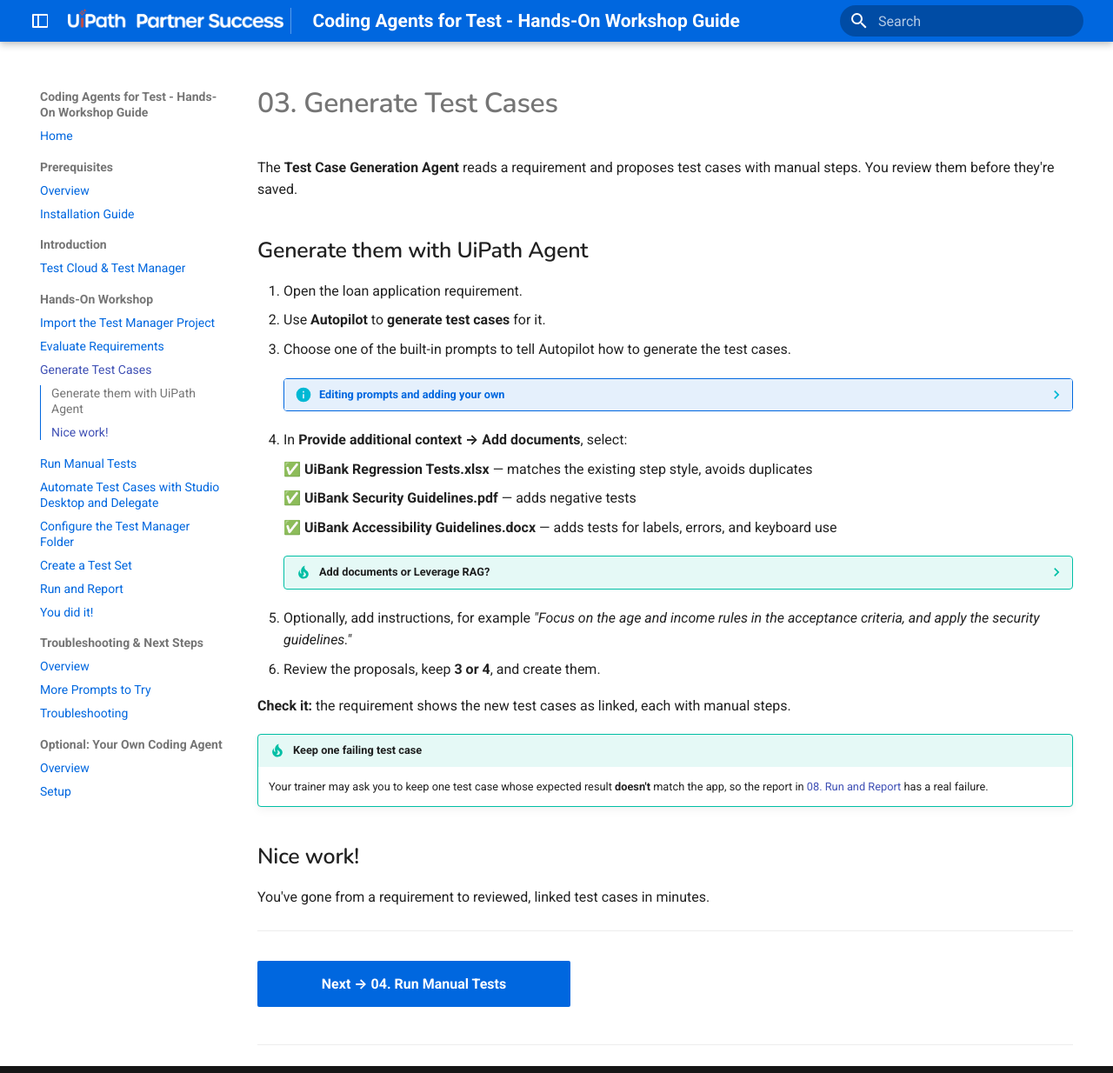
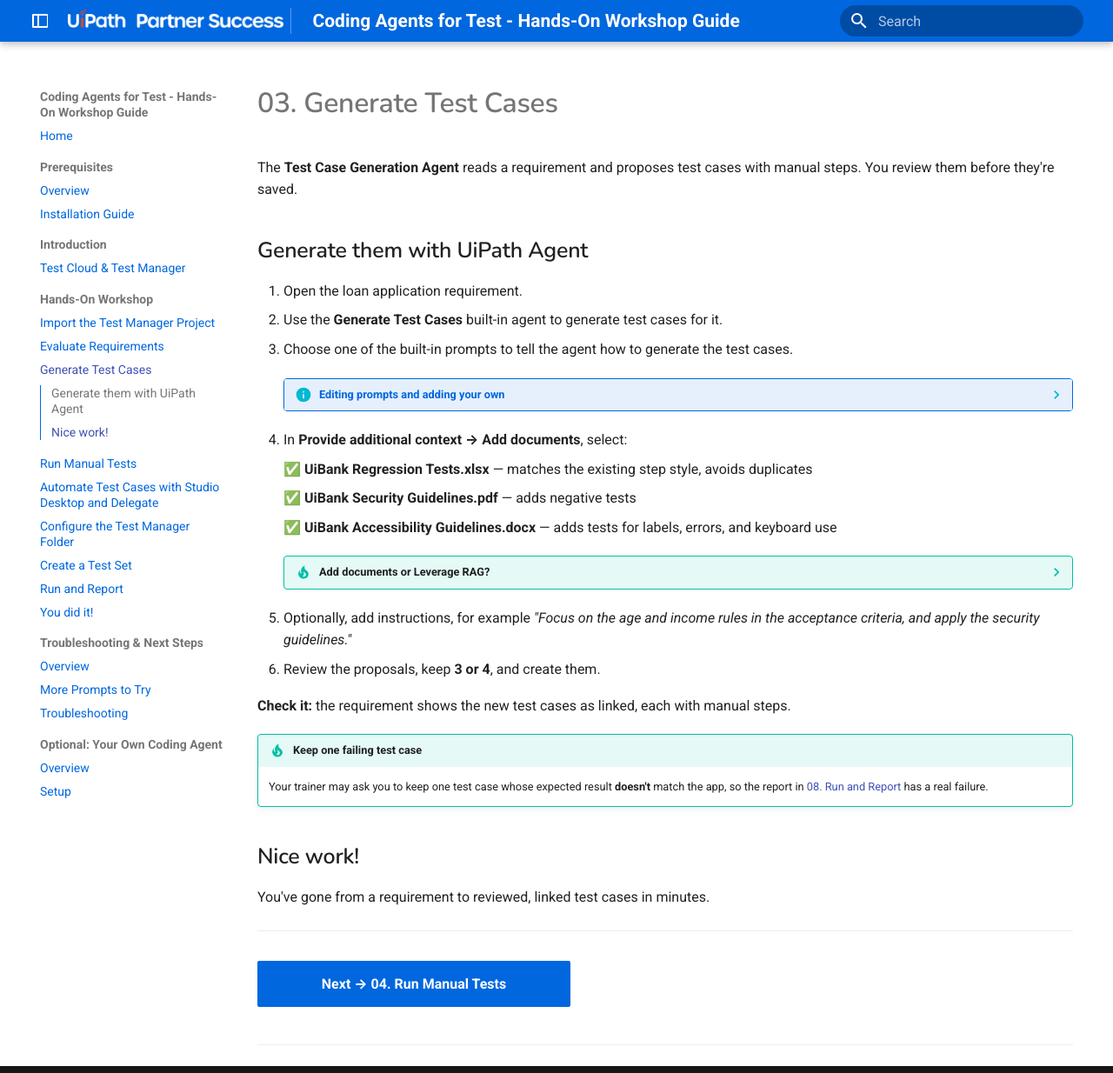
Before and after one commit to meera-uipath/Coding-Agents-For-Test-Workshop, an MkDocs documentation site: the page built from docs/module-2-hands-on-workshop/03-generate-test-cases.md, in a window 1280 px wide and 1234 px high. Shown: the whole window at 87% size. Built offline with MkDocs 1.6.1 and Material for MkDocs 9.7.7, drawn with Linux system fonts in a browser that asks for light colours; a script that is not in the unit is left out.

Commit message:
Refer to the built-in agent instead of Autopilot on Generate Test Cases page
Co-Authored-By: Claude Opus 5.5 <noreply@anthropic.com>
Claude-Session: https://claude.ai/code/session_01RRU7eMcyjLE4ao88bUjBy7

```diff
--- a/docs/module-2-hands-on-workshop/03-generate-test-cases.md
+++ b/docs/module-2-hands-on-workshop/03-generate-test-cases.md
@@ -5,8 +5,8 @@ The **Test Case Generation Agent** reads a requirement and proposes test cases w
 ## Generate them with UiPath Agent
 
 1. Open the loan application requirement.
-2. Use **Autopilot** to **generate test cases** for it.
-3. Choose one of the built-in prompts to tell Autopilot how to generate the test cases.
+2. Use the **Generate Test Cases** built-in agent to generate test cases for it.
+3. Choose one of the built-in prompts to tell the agent how to generate the test cases.
 
     ??? info "Editing prompts and adding your own"
         The built-in prompts are editable, and you can add custom prompts of your own. Manage them in the **Prompt Library**, under **Project Settings**.
@@ -22,7 +22,7 @@ The **Test Case Generation Agent** reads a requirement and proposes test cases w
     ??? tip "Add documents or Leverage RAG?"
         | | Add documents | Leverage RAG |
         |---|---|---|
-        | **What Autopilot reads** | The documents you select, **in full** | Only the **relevant passages** from a Context Grounding index |
+        | **What the agent reads** | The documents you select, **in full** | Only the **relevant passages** from a Context Grounding index |
         | **Best for** | A few specific documents | Large document sets |
 
 5. Optionally, add instructions, for example *"Focus on the age and income rules in the acceptance criteria, and apply the security guidelines."*
```
